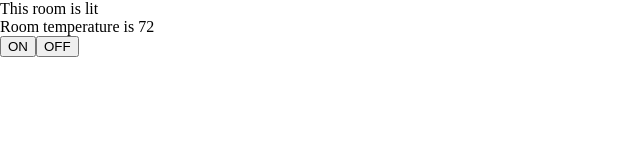
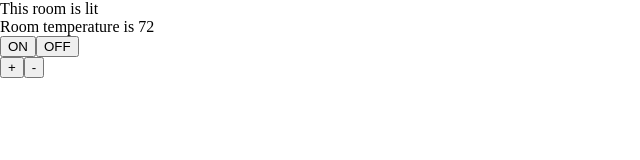
Before and after one commit to AishaZahid21/ReactCourse, a React (Create React App) app: page / in a window 1280 px wide. Shown: the top 160 px of the page, without its empty margins (0-640 px from the left). Built offline with nearby package versions, Linux system fonts and the light colour scheme.

Commit message:
increase and decrease temperature

```diff
--- a/src/index.js
+++ b/src/index.js
@@ -4,23 +4,40 @@ import "./index.css";
 
 function Room(){
   const [isLit , setLit] = useState(true);
-  const [tempValue]=useState({day:72,night:22})
-  const brightness = isLit ? 'lit': 'dark'
+  const [tempValue, setTemp] = useState(72);
+  const brightness = isLit ? 'lit': 'dark';
+
 return <div className={`room ${brightness}`}>
   This room is {isLit ? 'lit' : 'dark'}
 <br/>
-Room temperature is {isLit ? tempValue.day : tempValue.night}
+Room temperature is {tempValue}
 <br/>
+
 <button onClick={()=>{
   if(!isLit){
     setLit(!isLit)
+    setTemp(72)
   }
 }}> ON </button>
+
 <button onClick={()=>{
   if(isLit){
     setLit(!isLit)
+   setTemp(44)
   }
 }}> OFF </button>
+
+<br/>
+
+<button onClick={()=>{
+  var newTempValue = tempValue + 1
+  setTemp(newTempValue)
+}}> + </button>
+
+<button onClick={()=>{
+  var newTempValue = tempValue - 1
+  setTemp(newTempValue)
+}}> - </button>
 
 
 </div>
```
